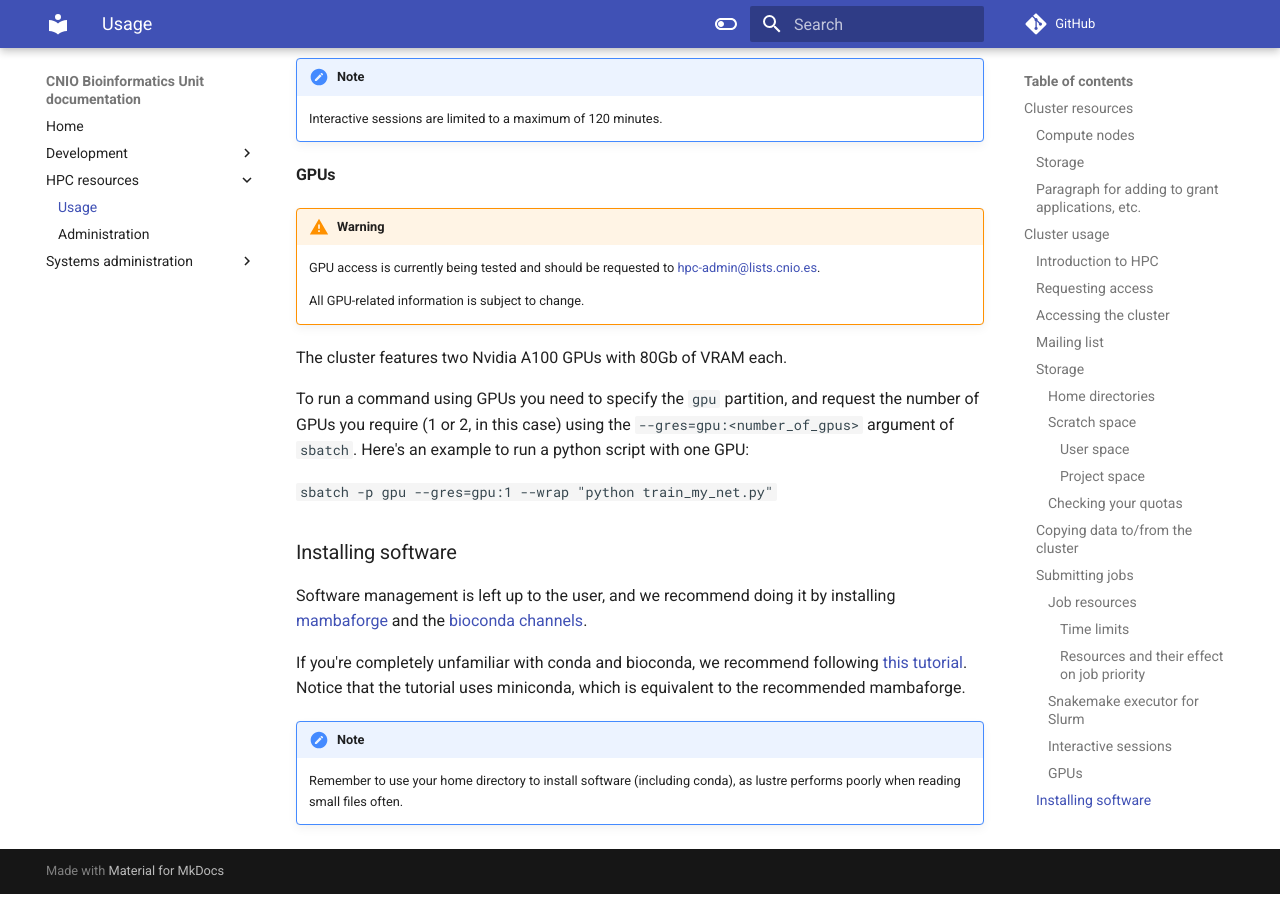
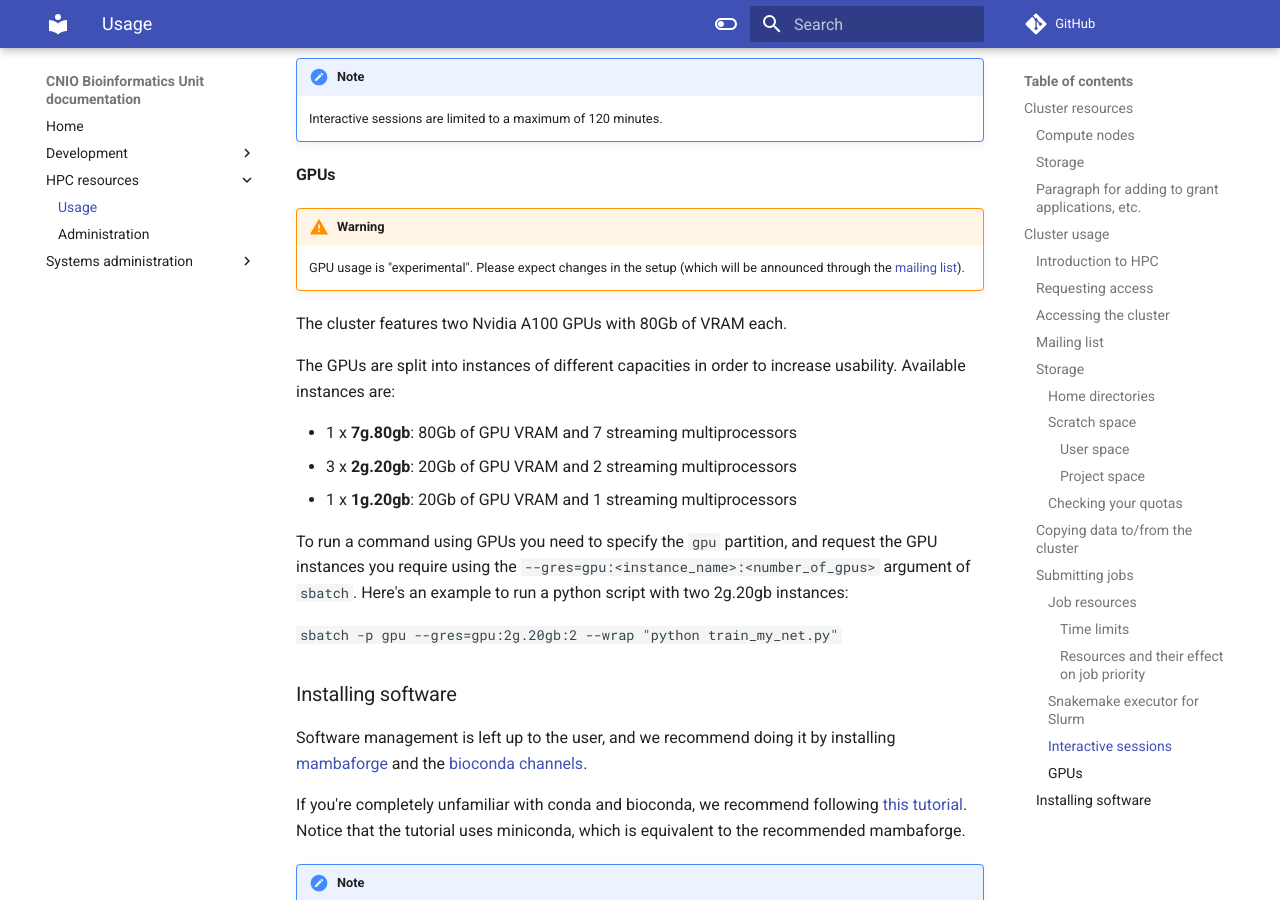
Before and after one commit to cnio-bu/cnio-bu.github.io, an MkDocs documentation site: the page built from docs/hpc/usage.md, in a window 1280 px wide and 900 px high, scrolled down 5471 px. Built offline with MkDocs 1.6.1 and Material for MkDocs 9.7.7, drawn with Linux system fonts in a browser that asks for light colours; comment, search, counter and statistics services are not loaded.

Commit message:
Update GPU section with MIG instances info

```diff
--- a/docs/hpc/usage.md
+++ b/docs/hpc/usage.md
@@ -232,19 +232,24 @@ For example, to request a 2-hour session with 4Gb RAM and 2 CPUs, you would do:
 
 !!! Warning
 
-    GPU access is currently being tested and should be requested to
-    [hpc-admin@lists.cnio.es](mailto:hpc-admin@lists.cnio.es).
-
-    All GPU-related information is subject to change.
+    GPU usage is "experimental". Please expect changes in the setup
+    (which will be announced through the [mailing list](#mailing-list)).
 
 The cluster features two Nvidia A100 GPUs with 80Gb of VRAM each.
 
+The GPUs are split into instances of different capacities in order to increase
+usability. Available instances are:
+
+- 1 x **7g.80gb**: 80Gb of GPU VRAM and 7 streaming multiprocessors
+- 3 x **2g.20gb**: 20Gb of GPU VRAM and 2 streaming multiprocessors
+- 1 x **1g.20gb**: 20Gb of GPU VRAM and 1 streaming multiprocessors
+
 To run a command using GPUs you need to specify the `gpu` partition, and request
-the number of GPUs you require (1 or 2, in this case) using the
-`--gres=gpu:<number_of_gpus>` argument of `sbatch`. Here's an example
-to run a python script with one GPU:
+the GPU instances you require using the
+`--gres=gpu:<instance_name>:<number_of_gpus>` argument of `sbatch`. Here's an example
+to run a python script with two 2g.20gb instances:
 
-`sbatch -p gpu --gres=gpu:1 --wrap "python train_my_net.py"`
+`sbatch -p gpu --gres=gpu:2g.20gb:2 --wrap "python train_my_net.py"`
 
 ### Installing software
 
```
